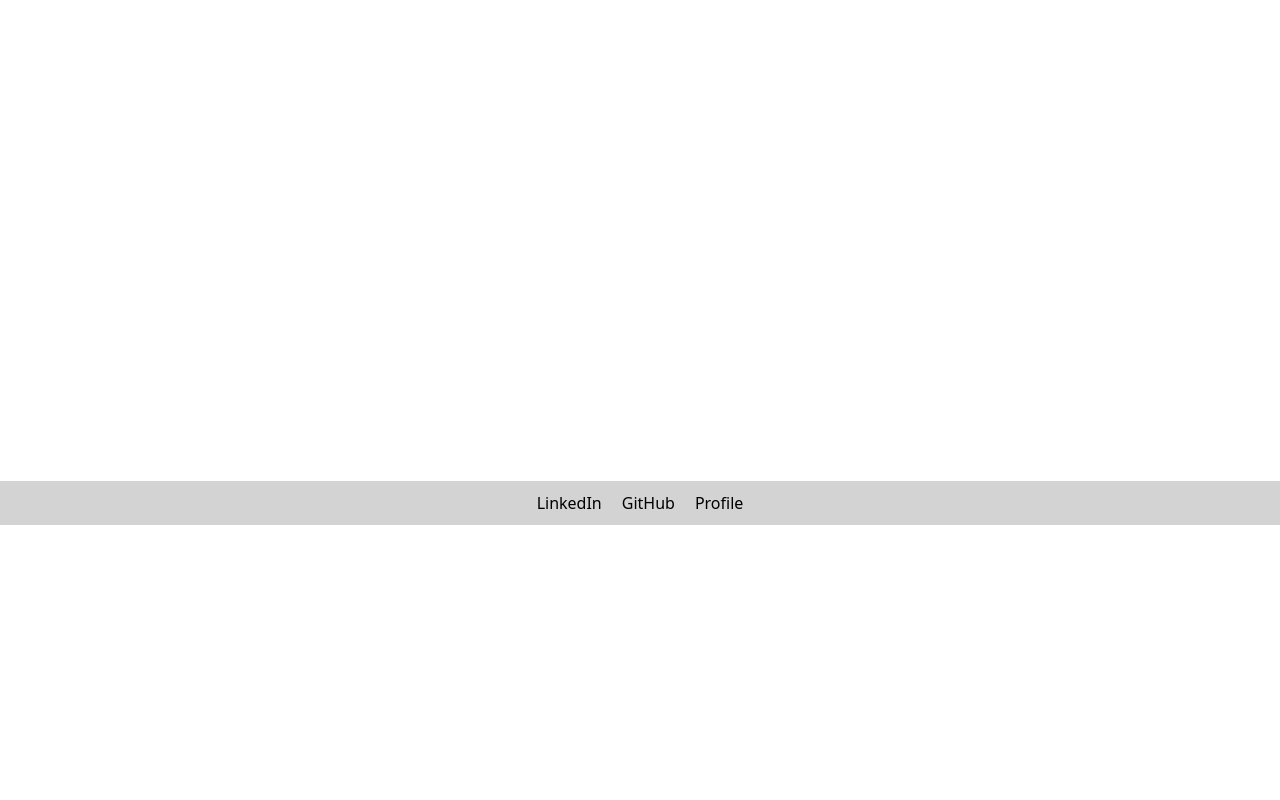
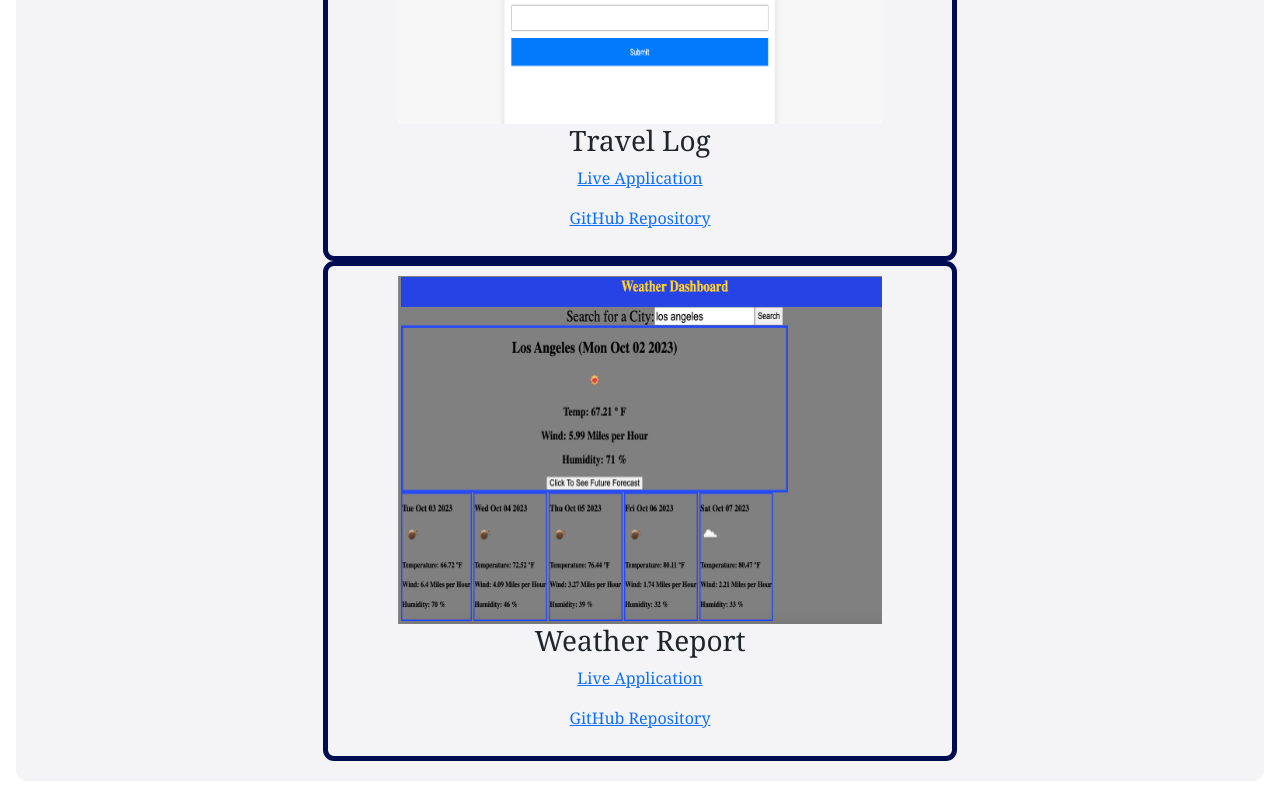
Before and after one commit to TavonnS/react-port, a React (Vite) app: page /Portfolio in a window 1280 px wide. Shown: the part 1398-2198 px from the top of the page. Before the commit the page ends 1923 px from the top, so only its background shows below. Built offline with nearby package versions, Linux system fonts and the light colour scheme.

Commit message:
final form 1, css is developed, readme links

```diff
--- a/src/components/Footer.jsx
+++ b/src/components/Footer.jsx
@@ -2,7 +2,7 @@ import React from "react";
 
 const Footer = () => {
     const fStyle = {
-        backgroundColor: "lightgrey",
+        backgroundColor: "black",
         textAlign: "center",
         position: "relative",
         marginTop: "calc(100vh - 100px)", // Adjust the distance as needed
@@ -14,7 +14,7 @@ const Footer = () => {
         display: "inline-block",
         margin: "0 10px",
         textDecoration: "none",
-        color: "black",
+        color: "white",
     };
 
     return (
--- a/src/components/Project.jsx
+++ b/src/components/Project.jsx
@@ -1,21 +1,26 @@
 import React from 'react';
 
 const Project = ({ image, title, deployedLink, githubLink }) => {
+
   const containerStyle = {
     display: 'flex',
     justifyContent: 'center',
     alignItems: 'center',
-    width: '50%',
-    display: 'inline-block',
-    // height: '100vh', // Adjust the height as needed
-  };
+    width: '70%',
+    flexDirection: 'column',
+    margin: 'auto',
+    };
 
   const projectStyle = {
     width: '75%',
     height: '500px',
-    border: '5px solid #333', // Example border styling
+    border: '5px solid #000C52',
     padding: '10px',
-    textAlign: 'center',
+    alignItems: 'center',
+    justifyContent: 'center',
+    flexDirection: 'column',
+    display: 'flex',
+    borderRadius: '11px',
   };
 
 
--- a/src/style.css
+++ b/src/style.css
@@ -2,17 +2,20 @@
 main {
     margin-top: 20px;
     padding: 20px;
-    background-color: #f9f9f9;
+    background-color: #F4F4F6;
     border-radius: 5px;
+    font-family: Georgia, 'Times New Roman', Times, serif;
+    border-radius: 11px;
   }
 
   /* Style for the navigation tabs */
   .nav-tabs {
     display: flex;
     justify-content: center;
-    background-color: #007bff;
+    background-color: #000C52;
     color: white;
     padding: 10px;
+
   }
 
   .nav-link {
@@ -22,13 +25,14 @@ main {
   }
 
   .nav-link:hover {
-    text-decoration: underline;
+    text-decoration: none;
+    color: white;
   }
 
   /* Style for the footer */
   footer {
     text-align: center;
-    background-color: #333;
-    color: white;
+    background-color: black;
+    color: black;
     padding: 10px;
   }
```
Also changed, not shown: src/images/app.png (added), 1 other file (tests, documents, lock files or other folders).
